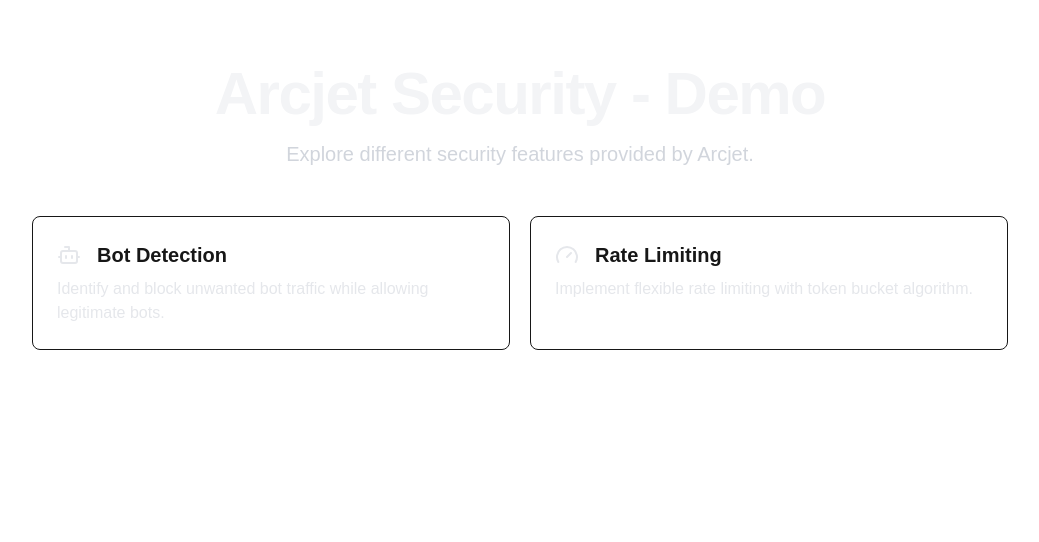
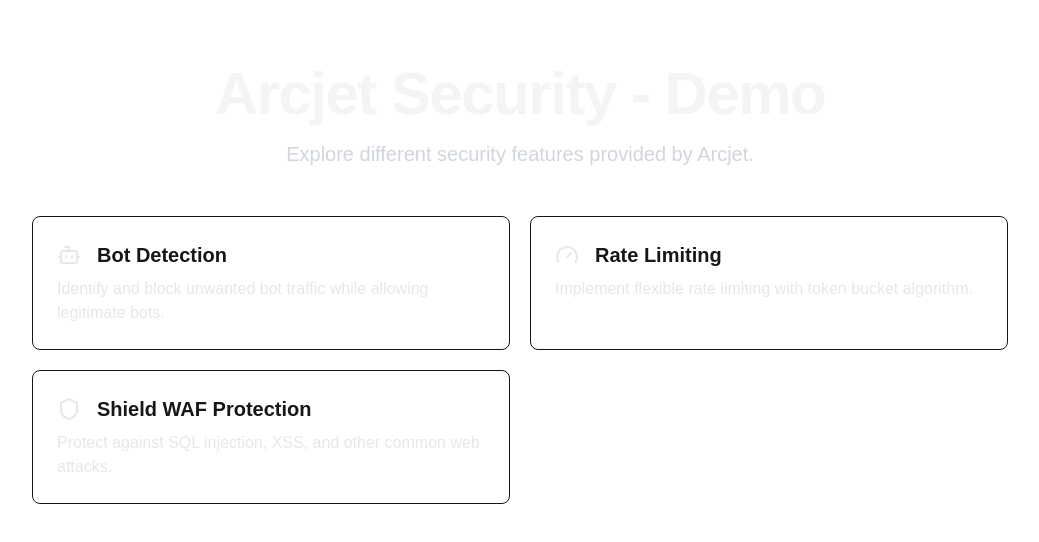
Before and after one commit to DevFreAkeD/arcjet-security-demo, a Next.js app: page / in a window 1280 px wide. Shown: the top 542 px of the page, without its empty margins (120-1159 px from the left). Built offline with nearby package versions, Linux system fonts and the light colour scheme.

Commit message:
add new demo to demos list

```diff
--- a/data/index.js
+++ b/data/index.js
@@ -1,8 +1,9 @@
-import { Bot, Gauge } from "lucide-react";
+import { Bot, Gauge, Shield } from "lucide-react";
 
 const demoIcons = {
     bot: <Bot className="w-6 h-6" />,
     gauge: <Gauge className="w-6 h-6" />,
+    shield: <Shield className="w-6 h-6" />,
 };
 
 export const demos = [
@@ -18,4 +19,10 @@
     href: "/demo/rate-limit",
     icon: demoIcons.gauge,
   },
+  {
+    title: "Shield WAF Protection",
+    description: "Protect against SQL injection, XSS, and other common web attacks.",
+    href: "/demo/shield-waf-protection",
+    icon: demoIcons.shield,
+  },
 ];
```
